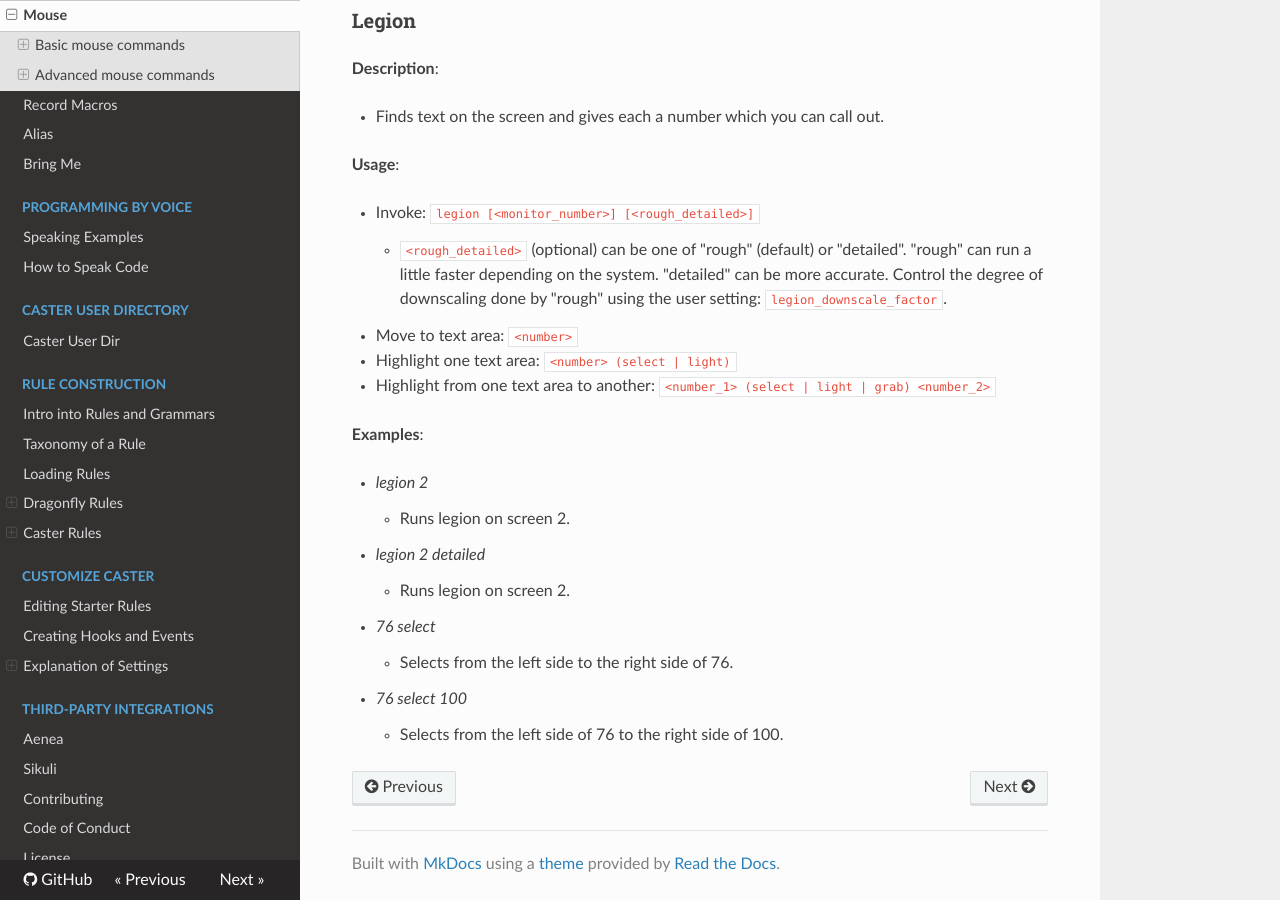
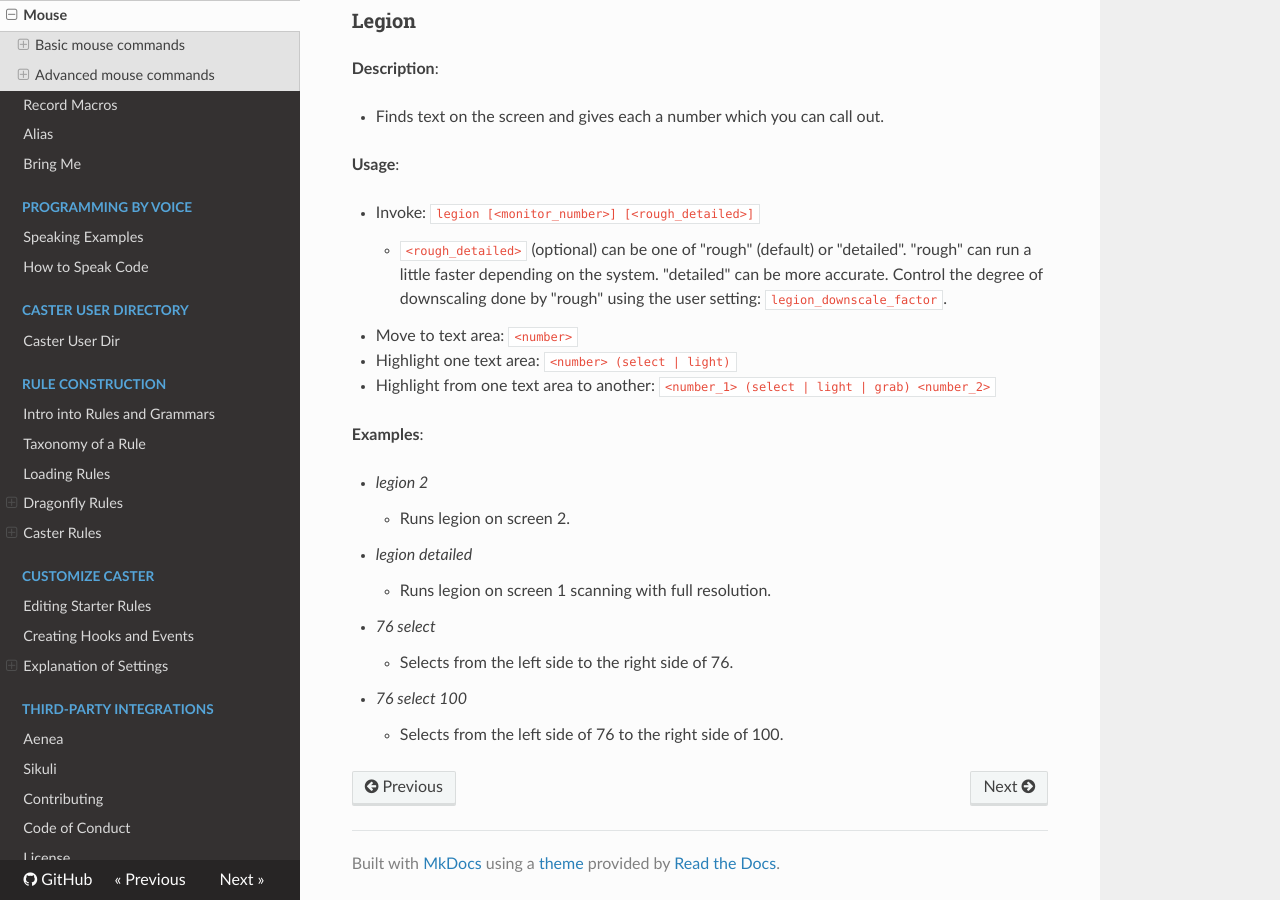
Before and after one commit to dictation-toolbox/Caster, an MkDocs documentation site: the page built from docs/readthedocs/Caster_Commands/Mouse.md, in a window 1280 px wide and 900 px high, scrolled down 3715 px. Built offline with MkDocs 1.6.1, drawn with Linux system fonts in a browser that asks for light colours; nearby versions of some CDN libraries; comment, search, counter and statistics services are not loaded.

Commit message:
Update Mouse.md

```diff
--- a/docs/readthedocs/Caster_Commands/Mouse.md
+++ b/docs/readthedocs/Caster_Commands/Mouse.md
@@ -141,8 +141,8 @@ Creates a grid of numbered 3 x 3 squares over the whole screen. A number is call
 
 - _legion 2_
     - Runs legion on screen 2.
-- _legion 2 detailed_
-    - Runs legion on screen 2.
+- _legion detailed_
+    - Runs legion on screen 1 scanning with full resolution.
 - _76 select_
     - Selects from the left side to the right side of 76.
 - _76 select 100_
```
